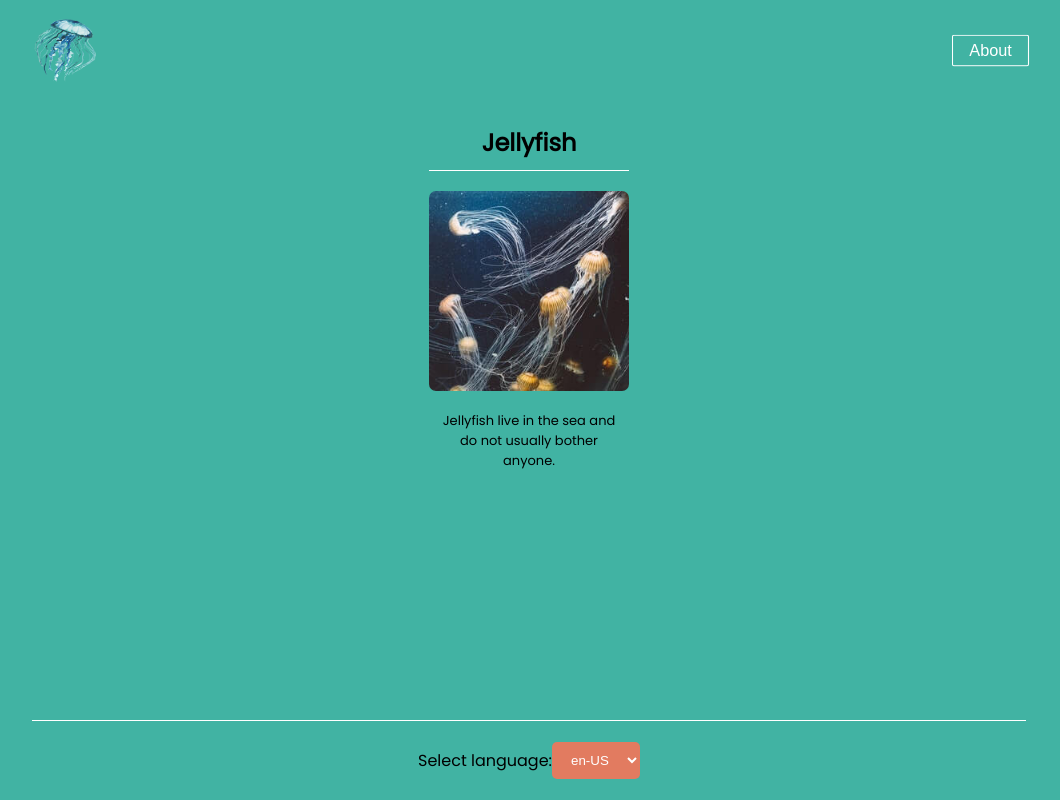
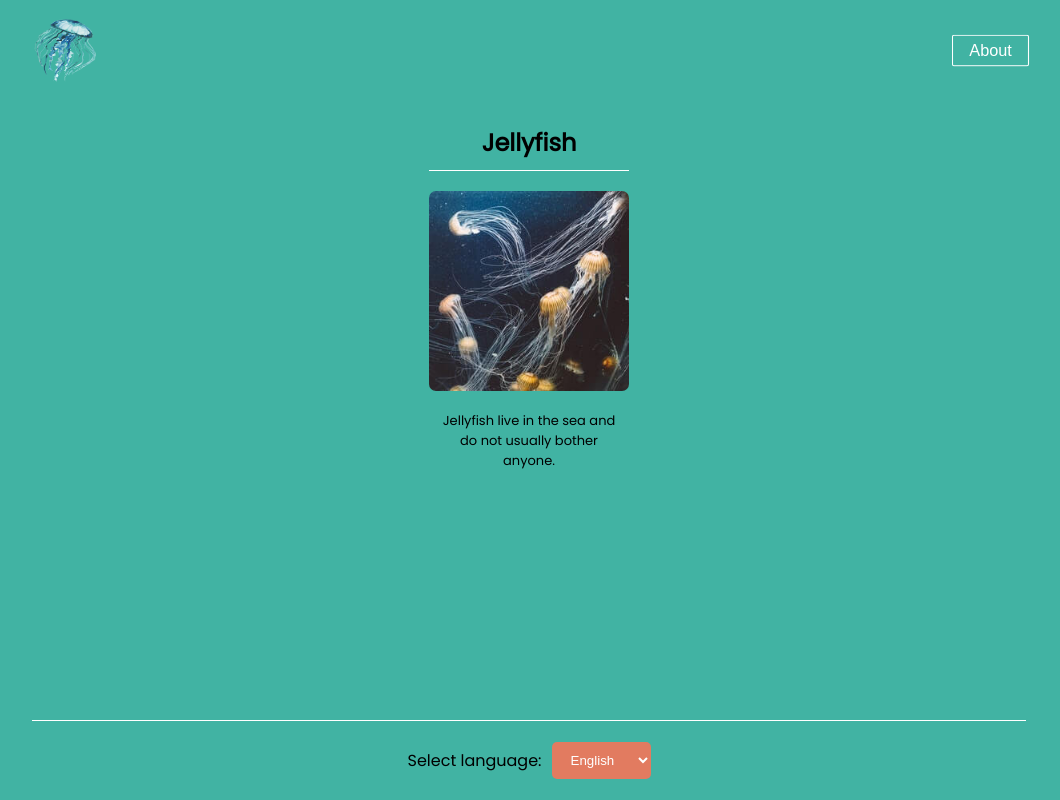
Before and after one commit to polrb5/nextjs-assessment, a Next.js app: page / in a window 1280 px wide. Shown: the whole page, without its empty margins (111-1171 px from the left). Built offline with nearby package versions, Linux system fonts and the light colour scheme.

Commit message:
Add correct names to select language

```diff
--- a/components/Footer/Footer.js
+++ b/components/Footer/Footer.js
@@ -1,4 +1,5 @@
 import { useRouter } from "next/router";
+import { useState } from "react";
 import useTranslation from "../../hooks/useTranslation";
 import styles from "./Footer.module.css";
 
@@ -6,8 +7,7 @@ export default function Footer() {
   const router = useRouter();
   const { locale, locales } = router;
   const { t } = useTranslation();
-  console.log(locale);
-  console.log(locales);
+
   const handleLocaleChange = (e) => {
     const locale = e.target.value;
     router.push(router.pathname, router.asPath, { locale });
@@ -22,11 +22,8 @@ export default function Footer() {
         onChange={handleLocaleChange}
         defaultValue={locale}
       >
-        {locales.map((locale) => (
-          <option key={locale} value={locale}>
-            {locale}
-          </option>
-        ))}
+        <option value={locales[0]}>English</option>
+        <option value="es">Español</option>
       </select>
     </footer>
   );
--- a/components/Footer/Footer.module.css
+++ b/components/Footer/Footer.module.css
@@ -7,6 +7,7 @@
 }
 
 .selectLang {
+  margin-left: 10px;
   padding: 10px 15px;
   background-color: #e27b60;
   color: var(--color-white);
```
